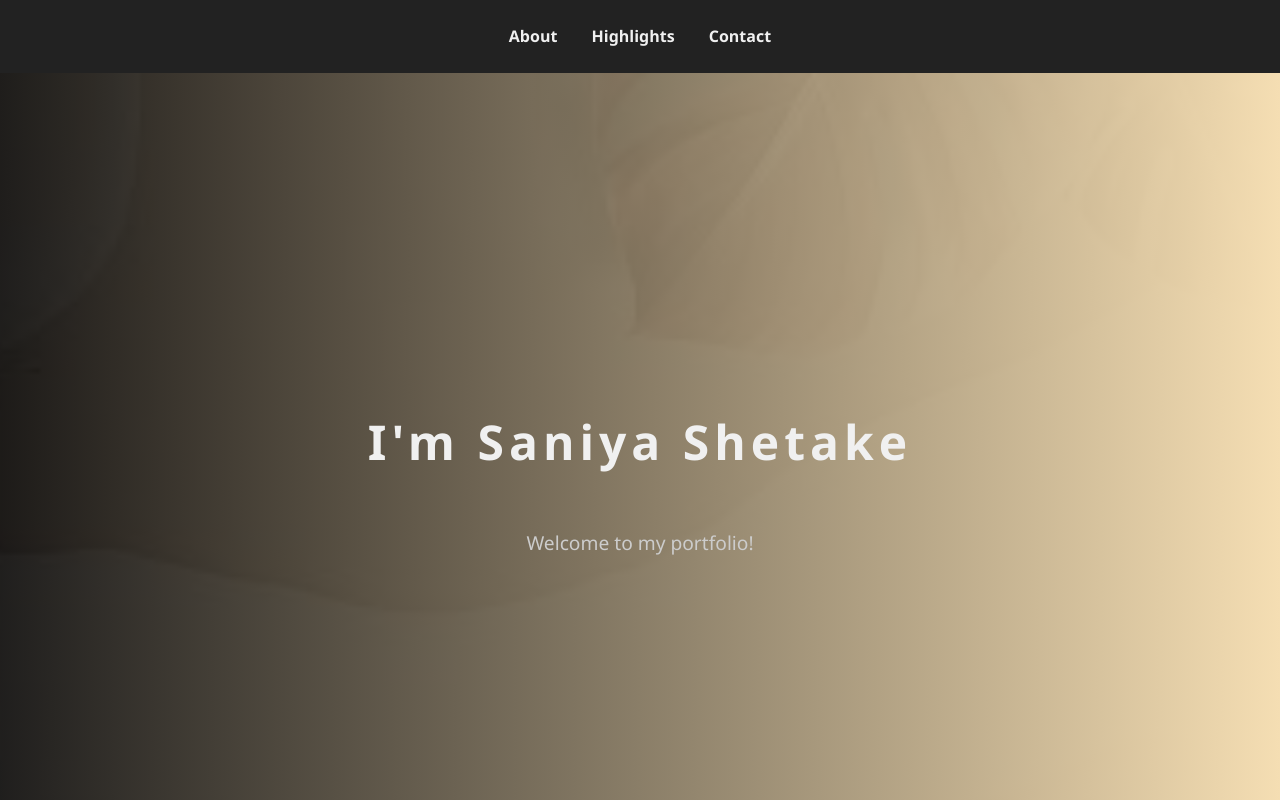
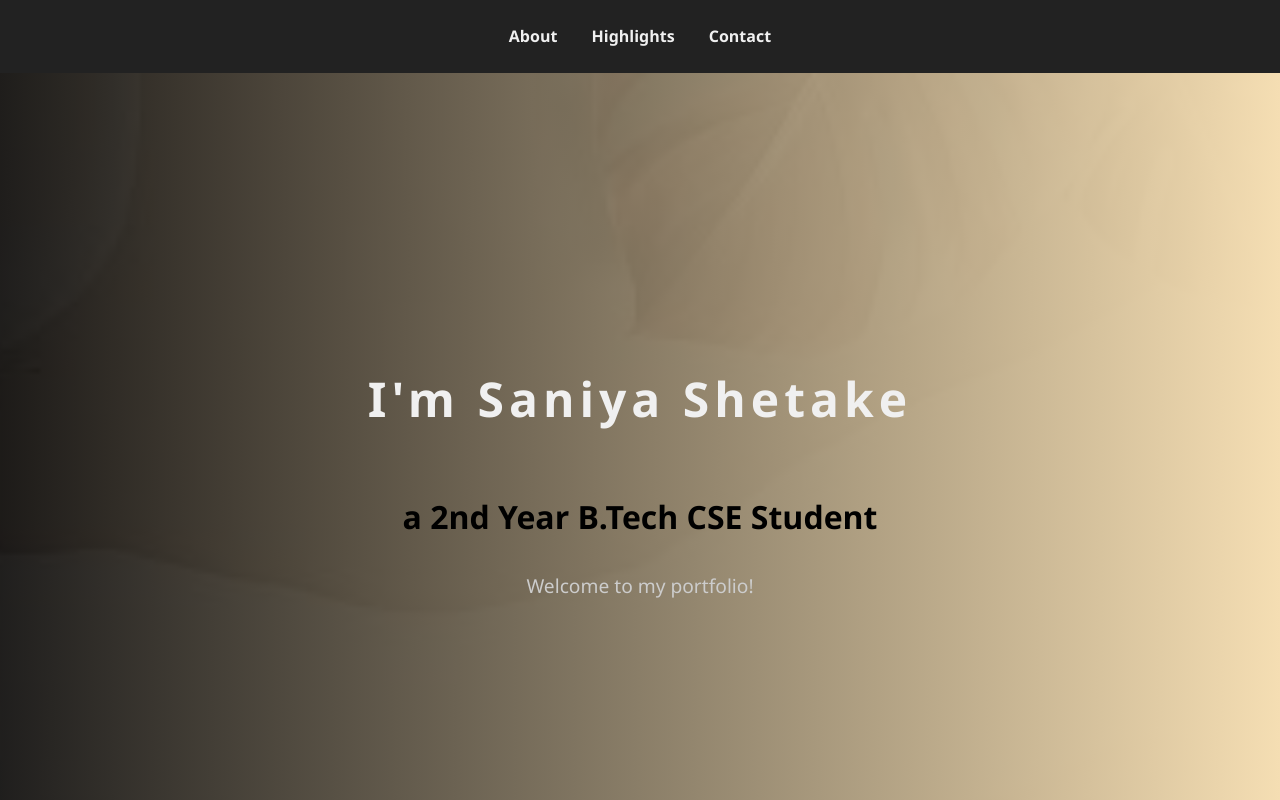
Before and after one commit to SaniyaShetake/Web-Development-miniproject, a plain HTML site: page index.html in a window 1280 px wide. Shown: the top 800 px of the page. Drawn offline with Linux system fonts and the light colour scheme.

Commit message:
Update index.html

```diff
--- a/index.html
+++ b/index.html
@@ -136,6 +136,7 @@ min-height: 500px;
 
   <header>
     <h1>I'm Saniya Shetake</h1>
+    <h2 style="font-size: 2rem; color: #000;">a 2nd Year B.Tech CSE Student</h2>
     <p>Welcome to my portfolio!</p>
   </header>
 
```
